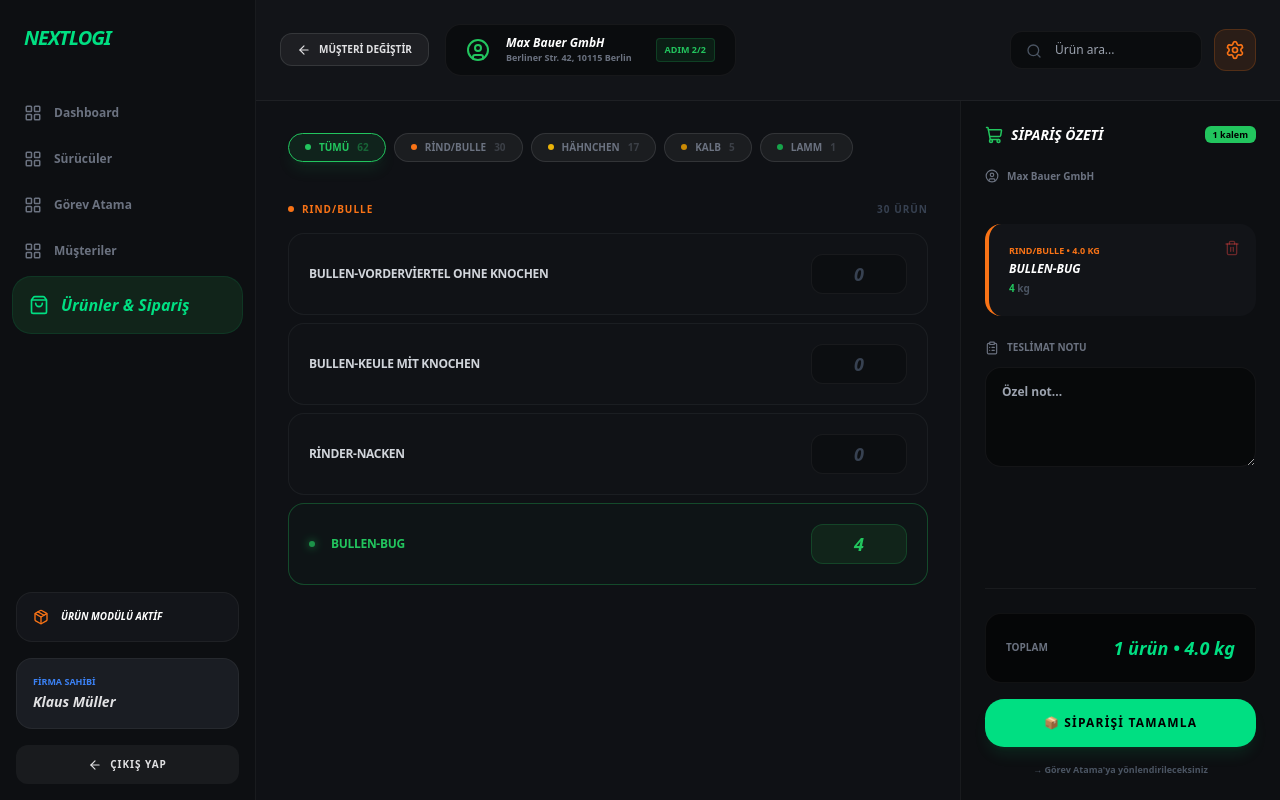
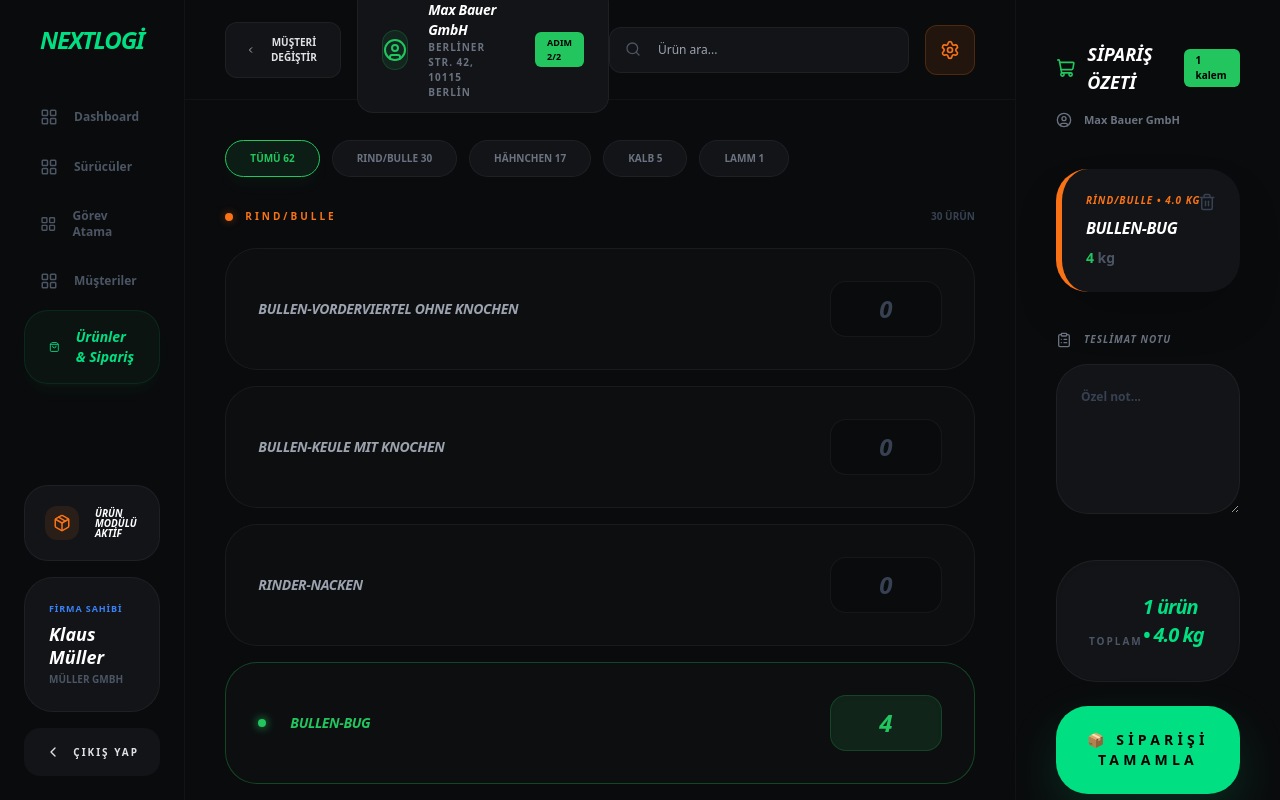
Before and after one commit to takipciberlin-sketch/nextlogi-live, a React (Create React App) app: page / in a window 1280 px wide. Built offline with nearby package versions, Linux system fonts and the light colour scheme.

Commit message:
Eksik gorsel detaylar ve kart yapisi image_580525.png ile eslendi

```diff
--- a/src/App.js
+++ b/src/App.js
@@ -1,159 +1,150 @@
 import React, { useState } from 'react';
 import {
-  LayoutGrid, Users, Send, ShoppingBag, Fuel, CreditCard,
-  LogOut, Search, Plus, Minus, ShoppingCart, Trash2,
-  ArrowLeft, Package, UserCircle, Settings, ClipboardList
+  LayoutGrid, ShoppingBag, Search, Plus, Minus, ShoppingCart,
+  Trash2, ArrowLeft, Package, UserCircle, Settings, ClipboardList,
+  ChevronLeft, LogOut, Users, MapPin
 } from 'lucide-react';
 
-const OrderMasterApp = () => {
-  const [cart, setCart] = useState({ 4: 4 }); // Görseldeki gibi Bullen-Bug 4kg seçili
-  const [activeTab, setActiveTab] = useState('Ürünler & Sipariş');
+const NextLogiOrder = () => {
+  const [cart, setCart] = useState({ 4: 4 });
 
-  const categories = [
-    { n: 'Tümü', c: 62, color: 'bg-green-500' },
-    { n: 'Rind/Bulle', c: 30, color: 'bg-orange-500' },
-    { n: 'Hähnchen', c: 17, color: 'bg-yellow-500' },
-    { n: 'Kalb', c: 5, color: 'bg-yellow-600' },
-    { n: 'Lamm', c: 1, color: 'bg-green-600' }
+  const urunler = [
+    { id: 1, n: "BULLEN-VORDERVIERTEL OHNE KNOCHEN" },
+    { id: 2, n: "BULLEN-KEULE MIT KNOCHEN" },
+    { id: 3, n: "RINDER-NACKEN" },
+    { id: 4, n: "BULLEN-BUG", active: true }
   ];
 
-  const urunler = [
-    { id: 1, n: "Bullen-Vorderviertel ohne Knochen" },
-    { id: 2, n: "Bullen-Keule mit Knochen" },
-    { id: 3, n: "Rinder-Nacken" },
-    { id: 4, n: "Bullen-Bug", special: true } // Görseldeki seçili ürün
-  ];
+  return (
+    <div className="flex h-screen bg-[#08090a] text-[#e1e1e3] font-sans overflow-hidden">
 
-  const updateCart = (id, val) => {
-    setCart(prev => ({ ...prev, [id]: Math.max(0, val) }));
-  };
-
-  return (
-    <div className="flex h-screen bg-[#0a0b0d] text-[#e1e1e3] font-sans overflow-hidden">
-
-      {/* SIDEBAR (image_5805a1.jpg) */}
-      <aside className="w-64 border-r border-white/5 bg-[#0d0f12] flex flex-col shrink-0">
-        <div className="p-6 mb-4 text-[#00df82] font-black text-xl italic tracking-tighter">NEXTLOGI</div>
-        <nav className="flex-1 px-3 space-y-1">
-          {['Dashboard', 'Sürücüler', 'Görev Atama', 'Müşteriler'].map(t => (
-            <div key={t} className="flex items-center gap-3 p-3 text-gray-500 font-bold text-xs hover:bg-white/5 rounded-xl cursor-pointer">
-              <LayoutGrid size={18}/> {t}
+      {/* SOL SIDEBAR (Birebir image_580525.png) */}
+      <aside className="w-[280px] bg-[#0a0b0d] border-r border-white/[0.03] flex flex-col p-6">
+        <div className="text-[#00df82] font-black text-2xl italic tracking-tighter mb-10 px-4 uppercase">Nextlogi</div>
+        <nav className="flex-1 space-y-2">
+          {['Dashboard', 'Sürücüler', 'Görev Atama', 'Müşteriler'].map((item) => (
+            <div key={item} className="flex items-center gap-4 px-4 py-3 text-gray-600 font-bold text-xs hover:text-white transition-colors cursor-pointer">
+              <LayoutGrid size={18} /> {item}
             </div>
           ))}
-          <div className="flex items-center gap-3 p-4 bg-[#11241a] text-[#00df82] rounded-[1.2rem] border border-[#00df82]/10 mt-2">
-            <ShoppingBag size={20}/> <span className="font-black italic">Ürünler & Sipariş</span>
+          <div className="flex items-center gap-4 px-6 py-4 bg-[#11241a]/40 text-[#00df82] rounded-[1.5rem] border border-[#00df82]/10 mt-4 shadow-lg shadow-green-500/5">
+            <ShoppingBag size={20} /> <span className="font-black italic text-sm">Ürünler & Sipariş</span>
           </div>
         </nav>
-        <div className="p-4 space-y-4">
-           <div className="bg-[#1a1d23]/50 p-4 rounded-2xl border border-white/5 flex items-center gap-3">
-              <Package size={16} className="text-orange-500"/>
-              <span className="text-[10px] font-black text-white uppercase italic">Ürün Modülü Aktif</span>
+
+        <div className="mt-auto space-y-4">
+           <div className="bg-[#121418] p-5 rounded-[1.5rem] border border-white/[0.05] flex items-center gap-4">
+              <div className="bg-orange-500/10 p-2 rounded-xl"><Package size={18} className="text-orange-500"/></div>
+              <span className="text-[10px] font-black text-white uppercase italic leading-none">Ürün Modülü Aktif</span>
            </div>
-           <div className="bg-[#1a1d23] p-4 rounded-2xl border border-white/5">
-              <div className="text-[9px] text-blue-500 font-black mb-1">FİRMA SAHİBİ</div>
-              <div className="text-sm font-black italic">Klaus Müller</div>
+           <div className="bg-[#121418] p-6 rounded-[1.8rem] border border-white/[0.05]">
+              <div className="text-[9px] text-blue-500 font-black mb-2 uppercase tracking-widest">Firma Sahibi</div>
+              <div className="text-lg font-black italic text-white leading-tight">Klaus Müller</div>
+              <div className="text-[10px] text-gray-600 font-bold mt-1 uppercase">Müller GmbH</div>
            </div>
-           <button className="w-full py-3 bg-white/5 rounded-xl text-[10px] font-black uppercase tracking-widest flex items-center justify-center gap-2">
-              <ArrowLeft size={14}/> Çıkış Yap
+           <button className="w-full py-4 bg-[#121418] hover:bg-white/5 rounded-2xl text-[10px] font-black uppercase tracking-[0.2em] flex items-center justify-center gap-3 transition-all">
+              <ChevronLeft size={16}/> Çıkış Yap
            </button>
         </div>
       </aside>
 
-      {/* MAIN CONTENT AREA */}
-      <main className="flex-1 flex flex-col bg-[#0f1115]">
-
-        {/* HEADER BAR (image_5805a1.jpg) */}
-        <header className="p-6 border-b border-white/5 flex items-center justify-between bg-[#121418]">
+      {/* MERKEZ: ÜRÜN LİSTESİ */}
+      <main className="flex-1 flex flex-col bg-[#0a0b0d]">
+        {/* ÜST BAR */}
+        <header className="h-[100px] border-b border-white/[0.03] flex items-center justify-between px-10">
           <div className="flex items-center gap-4">
-            <button className="bg-white/5 px-4 py-2 rounded-xl text-[10px] font-black uppercase flex items-center gap-2 border border-white/10 hover:bg-white/10 transition-all">
-              <ArrowLeft size={14}/> Müşteri Değiştir
+            <button className="bg-[#121418] px-5 py-3 rounded-xl text-[10px] font-black uppercase flex items-center gap-3 border border-white/[0.05] hover:bg-white/5 transition-all">
+              <ChevronLeft size={16}/> Müşteri Değiştir
             </button>
-            <div className="bg-black/40 border border-white/5 px-5 py-2.5 rounded-2xl flex items-center gap-4">
+            <div className="bg-[#121418] border border-white/[0.05] px-6 py-3 rounded-2xl flex items-center gap-5">
+              <div className="w-10 h-10 bg-green-500/10 rounded-full flex items-center justify-center border border-green-500/20">
                 <UserCircle className="text-green-500" size={24}/>
+              </div>
               <div>
-                <div className="text-xs font-black text-white italic">Max Bauer GmbH</div>
-                <div className="text-[9px] text-gray-500 font-bold">Berliner Str. 42, 10115 Berlin</div>
+                <div className="text-sm font-black text-white italic tracking-tight">Max Bauer GmbH</div>
+                <div className="text-[10px] text-gray-500 font-bold uppercase tracking-widest">Berliner Str. 42, 10115 Berlin</div>
               </div>
-              <span className="bg-green-500/10 text-green-500 text-[9px] font-black px-2 py-1 rounded border border-green-500/20 ml-2">ADIM 2/2</span>
+              <span className="bg-green-500 text-black text-[9px] font-black px-3 py-1 rounded-md ml-4">ADIM 2/2</span>
             </div>
           </div>
-          <div className="flex items-center gap-3">
-             <div className="relative"><Search className="absolute left-4 top-3 text-gray-600" size={16}/><input type="text" placeholder="Ürün ara..." className="bg-black/40 border border-white/5 rounded-xl py-2.5 pl-11 pr-4 text-xs outline-none w-48"/></div>
-             <button className="bg-orange-500/10 text-orange-500 p-2.5 rounded-xl border border-orange-500/20"><Settings size={20}/></button>
+          <div className="flex items-center gap-4">
+            <div className="relative">
+              <Search className="absolute left-4 top-3.5 text-gray-600" size={16}/>
+              <input type="text" placeholder="Ürün ara..." className="bg-[#121418] border border-white/[0.05] rounded-xl py-3.5 pl-12 pr-6 text-xs outline-none w-[300px] focus:border-white/20"/>
+            </div>
+            <button className="bg-orange-500/10 text-orange-500 p-3.5 rounded-xl border border-orange-500/20"><Settings size={20}/></button>
           </div>
         </header>
 
-        {/* CONTENT & SIDEBAR SPLIT */}
-        <div className="flex-1 flex overflow-hidden">
-
-          {/* PRODUCT LIST */}
-          <section className="flex-1 overflow-y-auto p-8 space-y-6">
-            <div className="flex gap-2 pb-4">
-              {categories.map(c => (
-                <button key={c.n} className={`px-4 py-1.5 rounded-full border text-[10px] font-black uppercase flex items-center gap-2 transition-all ${c.n === 'Tümü' ? 'bg-green-500/10 border-green-500 text-green-500 shadow-lg shadow-green-500/10' : 'bg-white/5 border-white/10 text-gray-500'}`}>
-                  <div className={`w-1.5 h-1.5 rounded-full ${c.color}`}/> {c.n} <span className="opacity-40">{c.c}</span>
+        {/* ÜRÜN KARTLARI */}
+        <div className="flex-1 overflow-y-auto p-10 space-y-6">
+          <div className="flex gap-3 mb-8">
+            {['TÜMÜ 62', 'RIND/BULLE 30', 'HÄHNCHEN 17', 'KALB 5', 'LAMM 1'].map((cat, i) => (
+              <button key={cat} className={`px-6 py-2.5 rounded-full border text-[10px] font-black uppercase transition-all ${i===0 ? 'bg-green-500/10 border-green-500 text-green-500 shadow-lg shadow-green-500/5' : 'bg-[#121418] border-white/[0.05] text-gray-500'}`}>
+                {cat}
               </button>
             ))}
           </div>
 
-            <div className="space-y-2">
-               <div className="text-orange-500 font-black text-[10px] uppercase tracking-widest flex items-center gap-2 mb-4">
-                 <div className="w-1.5 h-1.5 rounded-full bg-orange-500"/> RIND/BULLE <span className="text-gray-700 ml-auto">30 ürün</span>
+          <div className="space-y-4">
+             <div className="text-orange-500 font-black text-[10px] uppercase tracking-[0.3em] flex items-center gap-3 mb-6">
+               <div className="w-2 h-2 rounded-full bg-orange-500 shadow-[0_0_8px_rgba(249,115,22,0.4)]"/> RIND/BULLE <span className="text-gray-700 ml-auto tracking-normal">30 ÜRÜN</span>
              </div>
              {urunler.map(u => (
-                 <div key={u.id} className={`flex items-center justify-between p-5 bg-[#121418]/60 rounded-2xl border ${u.special ? 'border-green-500/30 bg-green-500/[0.02]' : 'border-white/5'} hover:border-white/10 transition-all`}>
-                    <div className="flex items-center gap-4">
-                      {u.special && <div className="w-1.5 h-1.5 rounded-full bg-green-500 shadow-[0_0_8px_#22c55e] animate-pulse"/>}
-                      <span className={`text-xs font-bold uppercase tracking-tight ${u.special ? 'text-green-500' : 'text-gray-300'}`}>{u.n}</span>
+               <div key={u.id} className={`flex items-center justify-between p-8 bg-[#121418]/40 rounded-[2rem] border transition-all ${u.active ? 'border-green-500/30' : 'border-white/[0.05]'}`}>
+                  <div className="flex items-center gap-6">
+                    {u.active && <div className="w-2 h-2 rounded-full bg-green-500 shadow-[0_0_10px_#22c55e]"/>}
+                    <span className={`text-sm font-black uppercase tracking-tight italic ${u.active ? 'text-green-500' : 'text-gray-400'}`}>{u.n}</span>
                   </div>
-                    <div className={`w-24 h-10 rounded-xl flex items-center justify-center font-black italic text-lg border ${u.special ? 'bg-[#11241a] text-green-500 border-green-500/20' : 'bg-black/20 text-gray-700 border-white/5'}`}>
+                  <div className={`w-28 h-14 rounded-2xl flex items-center justify-center font-black italic text-2xl border transition-all ${u.active ? 'bg-[#11241a] text-green-500 border-green-500/20 shadow-inner' : 'bg-black/20 text-gray-700 border-white/[0.05]'}`}>
                      {cart[u.id] || 0}
                   </div>
                </div>
              ))}
           </div>
-          </section>
+        </div>
+      </main>
 
-          {/* RIGHT SIDEBAR: ORDER SUMMARY (image_5805a1.jpg) */}
-          <aside className="w-80 bg-[#0d0f12] border-l border-white/5 p-6 flex flex-col gap-6">
+      {/* SAĞ TARAF: SİPARİŞ ÖZETİ (image_580525.png) */}
+      <aside className="w-[420px] bg-[#0a0b0d] border-l border-white/[0.03] p-10 flex flex-col gap-10">
         <div className="flex justify-between items-center">
-              <h2 className="text-sm font-black italic uppercase text-white flex items-center gap-2"><ShoppingCart size={18} className="text-green-500"/> Sipariş Özeti</h2>
-              <span className="bg-green-500 text-black text-[9px] font-black px-2 py-0.5 rounded-md">1 kalem</span>
-            </div>
-            <div className="flex items-center gap-2 text-gray-500 mb-4">
-               <UserCircle size={14}/> <span className="text-[10px] font-bold">Max Bauer GmbH</span>
+          <h2 className="text-lg font-black italic uppercase text-white flex items-center gap-3"><ShoppingCart size={24} className="text-green-500"/> Sipariş Özeti</h2>
+          <span className="bg-green-500 text-black text-[10px] font-black px-3 py-1 rounded-md">1 kalem</span>
         </div>
 
-            {/* SELECTED ITEM CARD */}
-            <div className="bg-[#121418] p-5 rounded-2xl border-l-4 border-orange-500 relative">
-               <button className="absolute right-4 top-4 text-red-500/40 hover:text-red-500"><Trash2 size={16}/></button>
-               <div className="text-[9px] font-black text-orange-500 uppercase mb-1">RIND/BULLE • 4.0 kg</div>
-               <div className="text-xs font-black text-white uppercase italic">Bullen-Bug</div>
-               <div className="text-[10px] text-green-500 font-bold mt-1">4 <span className="text-gray-600">kg</span></div>
+        <div className="flex items-center gap-3 text-gray-500 -mt-6">
+           <UserCircle size={16}/> <span className="text-[11px] font-bold">Max Bauer GmbH</span>
         </div>
 
-            {/* DELIVERY NOTE */}
-            <div className="space-y-3">
-               <div className="flex items-center gap-2 text-gray-500 text-[10px] font-black uppercase"><ClipboardList size={14}/> Teslimat Notu</div>
-               <textarea placeholder="Özel not..." className="w-full bg-black/40 border border-white/5 rounded-2xl p-4 text-xs font-bold min-h-[100px] outline-none focus:border-[#00df82]/30"></textarea>
+        {/* TURUNCU ÇİZGİLİ SEPET KARTI */}
+        <div className="bg-[#121418] p-6 rounded-[2rem] border-l-[6px] border-orange-500 relative shadow-2xl">
+           <button className="absolute right-6 top-6 text-gray-700 hover:text-red-500 transition-colors"><Trash2 size={18}/></button>
+           <div className="text-[10px] font-black text-orange-500 uppercase tracking-widest mb-2 italic">Rind/Bulle • 4.0 kg</div>
+           <div className="text-md font-black text-white uppercase italic tracking-tight">Bullen-Bug</div>
+           <div className="text-sm text-green-500 font-black mt-2">4 <span className="text-gray-600 font-bold">kg</span></div>
         </div>
 
-            <div className="mt-auto space-y-4 pt-6 border-t border-white/5">
-               <div className="bg-black/60 p-5 rounded-2xl border border-white/5 flex justify-between items-center">
-                  <div className="text-[10px] text-gray-500 font-black uppercase">Toplam</div>
-                  <div className="text-lg font-black text-[#00df82] italic">1 ürün • 4.0 kg</div>
+        {/* TESLİMAT NOTU */}
+        <div className="space-y-4">
+           <div className="flex items-center gap-3 text-gray-500 text-[10px] font-black uppercase tracking-widest italic"><ClipboardList size={16}/> Teslimat Notu</div>
+           <textarea placeholder="Özel not..." className="w-full bg-[#121418] border border-white/[0.05] rounded-[2rem] p-6 text-xs font-bold min-h-[150px] outline-none focus:border-green-500/30 transition-all text-white placeholder:text-gray-700"></textarea>
         </div>
-               <button className="w-full bg-[#00df82] text-black py-4 rounded-[1.2rem] font-black uppercase text-xs tracking-widest hover:scale-[1.02] transition-all flex items-center justify-center gap-3 shadow-lg shadow-[#00df82]/10">
+
+        {/* ALT TOPLAM VE BUTON */}
+        <div className="mt-auto space-y-6">
+           <div className="bg-[#121418] p-8 rounded-[2.5rem] border border-white/[0.05] flex justify-between items-end shadow-inner">
+              <div className="text-[10px] text-gray-600 font-black uppercase tracking-[0.2em]">Toplam</div>
+              <div className="text-xl font-black text-[#00df82] italic tracking-tighter">1 ürün • 4.0 kg</div>
+           </div>
+           <button className="w-full bg-[#00df82] text-black py-6 rounded-[2rem] font-black uppercase text-sm tracking-[0.3em] hover:scale-[1.02] active:scale-95 transition-all flex items-center justify-center gap-4 shadow-[0_20px_50px_rgba(0,223,130,0.15)]">
               📦 Siparişi Tamamla
            </button>
-               <p className="text-[9px] text-gray-600 font-bold text-center">→ Görev Atama'ya yönlendirileceksiniz</p>
+           <p className="text-[10px] text-gray-700 font-bold text-center italic">→ Görev Atama'ya yönlendirileceksiniz</p>
         </div>
       </aside>
 
     </div>
-      </main>
-    </div>
   );
 };
 
-export default OrderMasterApp;
+export default NextLogiOrder;
```
Lines whose indentation alone changed are shown as unchanged.
